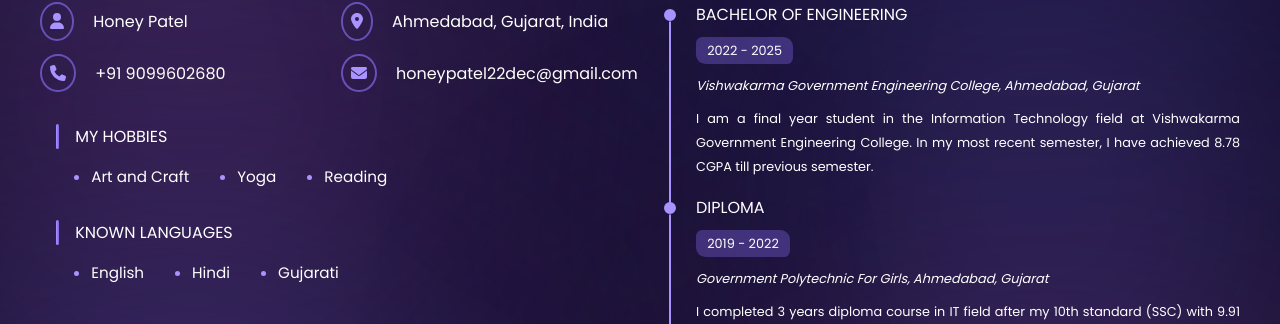
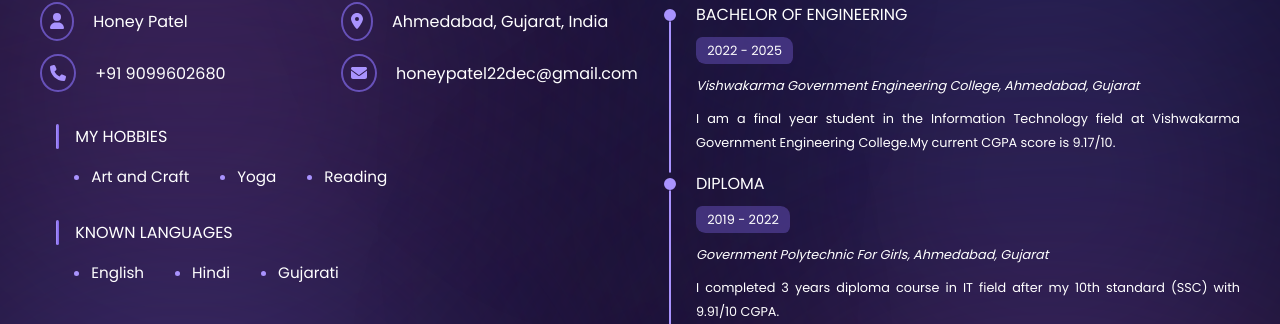
Before and after one commit to Honey22Patel/My-Portfolio, a React (Create React App) app: page / in a window 1280 px wide. Shown: the part 628-952 px from the top of the page. Built offline with nearby package versions, Linux system fonts and the light colour scheme.

Commit message:
cgpa updated correctly

```diff
--- a/src/components/AboutMe/EducationInfo/EducationInfo.jsx
+++ b/src/components/AboutMe/EducationInfo/EducationInfo.jsx
@@ -10,7 +10,7 @@ const EducationInfo = () => {
               </div>
               <div className="item-place">Vishwakarma Government Engineering College, Ahmedabad, Gujarat</div>
               <div className="item-info">
-              I am a final year student in the Information Technology field at Vishwakarma Government Engineering College. In my most recent semester, I have achieved 8.78 CGPA till previous semester.
+              I am a final year student in the Information Technology field at Vishwakarma Government Engineering College.My current CGPA score is 9.17/10.
               </div>
           </div>
           <div className="item-header" style={{marginTop:'1rem'}}>DIPLOMA</div>
@@ -20,7 +20,7 @@ const EducationInfo = () => {
               </div>
               <div className="item-place">Government Polytechnic For Girls, Ahmedabad, Gujarat</div>
               <div className="item-info">
-              I completed 3 years diploma course in IT field after my 10th standard (SSC) with 9.91 CGPA.
+              I completed 3 years diploma course in IT field after my 10th standard (SSC) with 9.91/10 CGPA.
               </div>
           </div>
 
```
